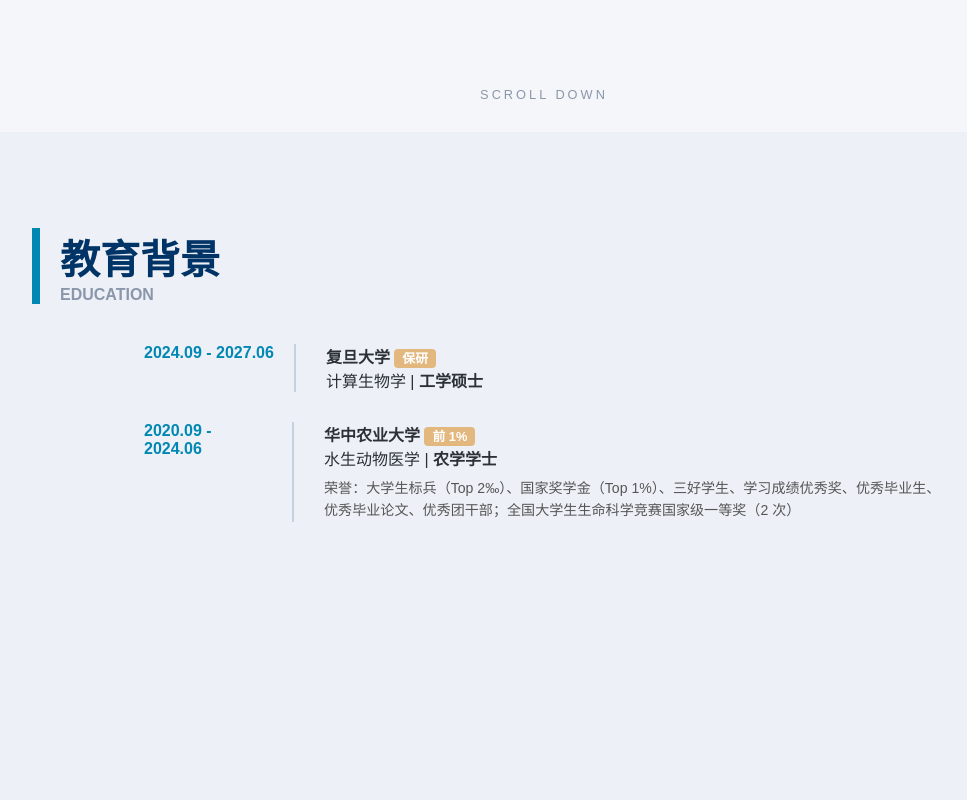
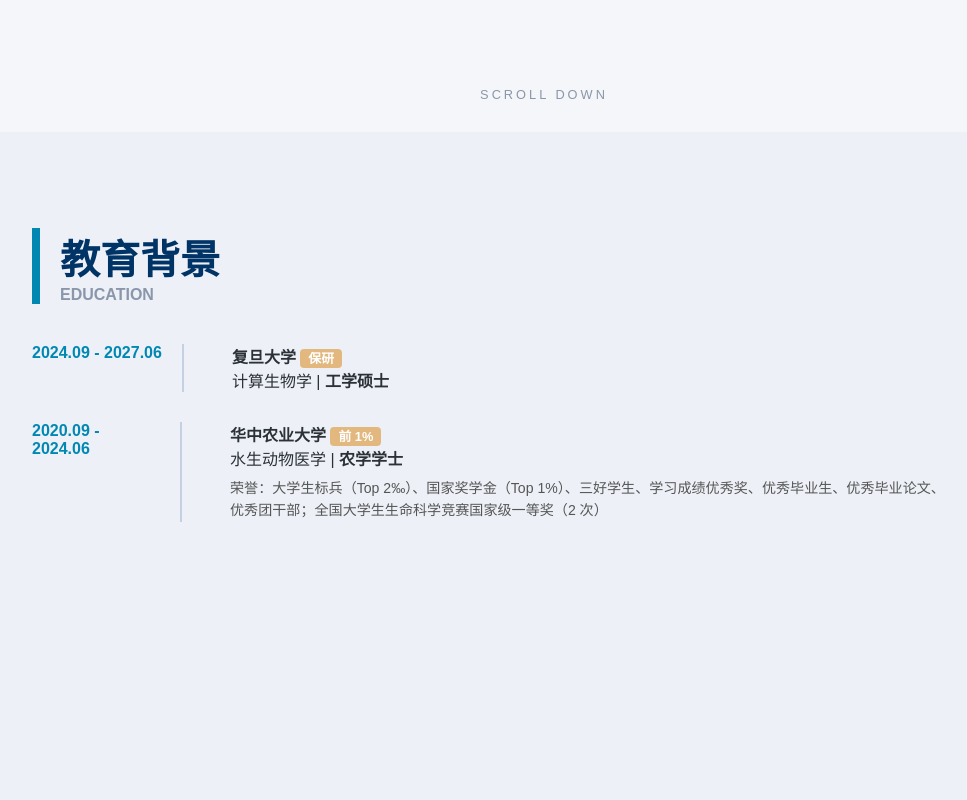
Before and after one commit to Brady9131/my_resume, a plain HTML site: page bio.html in a window 1280 px wide. Shown: the part 780-1580 px from the top of the page, without its empty margins (96-1063 px from the left). Drawn offline with Linux system fonts and the light colour scheme.

Commit message:
排版收紧：咨询风布局

```diff
--- a/style.css
+++ b/style.css
@@ -124,6 +124,29 @@ body.resume-track .page-section {
     padding-top: 96px;
     padding-bottom: 72px;
     justify-content: flex-start;
+}
+
+/* 简历页版式：除了首页 hero 之外，内容左对齐且收紧最大宽度 */
+body.resume-track .page-section:not(#home) {
+    align-items: flex-start;
+}
+
+body.resume-track .timeline,
+body.resume-track .edge-box,
+body.resume-track .exp-grid,
+body.resume-track .project-detail,
+body.resume-track .project-secondary,
+body.resume-track .skills-prose {
+    max-width: 920px;
+    width: 100%;
+}
+
+body.resume-track .timeline-item {
+    gap: 24px;
+}
+
+body.resume-track .content-box {
+    padding-left: 24px;
 }
 
 .bg-alt {
@@ -289,7 +312,7 @@ h1 {
     width: 100%;
     padding: 40px;
     border-radius: 15px;
-    border-left: 10px solid #e3b87f;
+    border-left: 10px solid #0088b3;
 }
 
 .project-header {
@@ -709,7 +732,7 @@ body.portfolio-page > .subnav {
     font-size: 1.35rem;
     color: #003366;
     margin-bottom: 12px;
-    border-left: 5px solid #e3b87f;
+    border-left: 5px solid #0088b3;
     padding-left: 14px;
     text-align: left;
 }
```
